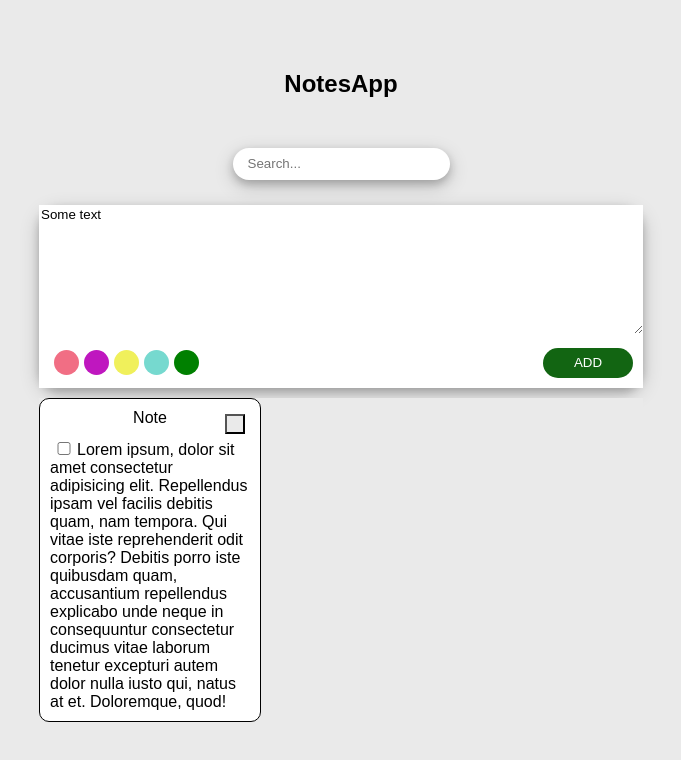
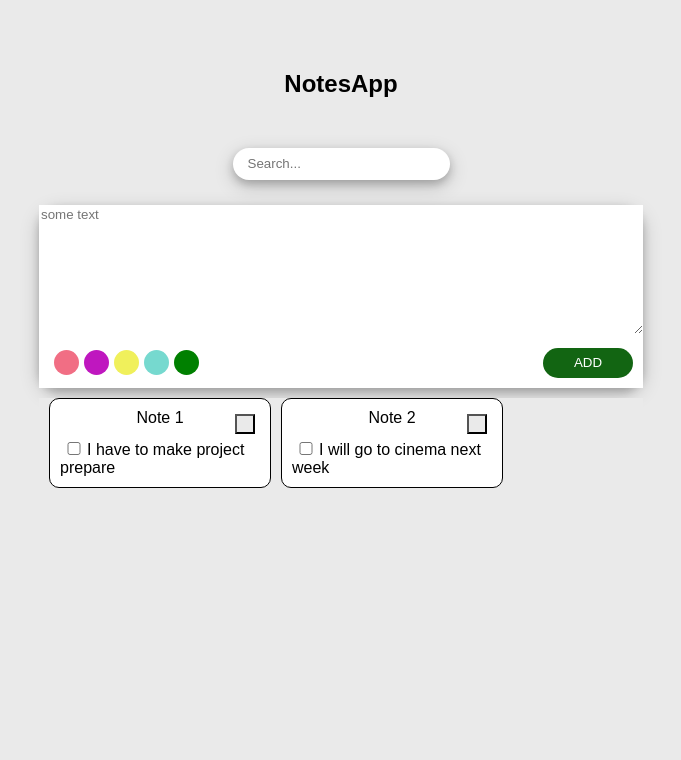
Before and after one commit to muhammetsalihaslan/notesApp, a React (Create React App) app in the folder notesapp/: page / in a window 1280 px wide. Shown: the top 760 px of the page, without its empty margins (299-980 px from the left). Built offline with nearby package versions, Linux system fonts and the light colour scheme.

Commit message:
noteList

```diff
--- a/notesapp/src/components/enterNote/EnterNote.jsx
+++ b/notesapp/src/components/enterNote/EnterNote.jsx
@@ -1,9 +1,19 @@
 import React from "react";
+import { useState } from "react";
+import { useDispatch } from "react-redux";
 
 const EnterNote = () => {
+  const [title, setTitle] = useState("");
+  const dispatch = useDispatch();
+
   return (
     <form className="enter">
-      <textarea className="Itext">Some text</textarea>
+      <textarea
+        className="Itext"
+        placeholder="some text"
+        value={title}
+        onChange={(e) => setTitle(e.target.value)}
+      ></textarea>
       <div className="buttons">
         <div className="buttons1">
           <input className="btn btn1" type="button" />
--- a/notesapp/src/components/noteList/NoteList.jsx
+++ b/notesapp/src/components/noteList/NoteList.jsx
@@ -1,21 +1,20 @@
 import React from "react";
+import { useSelector } from "react-redux";
+import { selectTodos } from "../../redux/todos/todoSlice";
 
 const NoteList = () => {
+  const noteTodos = useSelector(selectTodos);
+
   return (
     <div className="noteList">
-      <div className="note2">
-        <div className="noteF">Note</div>
-        <input className="toggle" type="checkbox" />
-        <label className="noteT">
-          Lorem ipsum, dolor sit amet consectetur adipisicing elit. Repellendus
-          ipsam vel facilis debitis quam, nam tempora. Qui vitae iste
-          reprehenderit odit corporis? Debitis porro iste quibusdam quam,
-          accusantium repellendus explicabo unde neque in consequuntur
-          consectetur ducimus vitae laborum tenetur excepturi autem dolor nulla
-          iusto qui, natus at et. Doloremque, quod!
-        </label>
-        <button className="destroy"></button>
-      </div>
+      {noteTodos.map((item) => (
+        <div className="note2" key={item.id}>
+          <div className="noteF">Note {item.id}</div>
+          <input className="toggle" type="checkbox" />
+          <label className="noteT">{item.title}</label>
+          <button className="destroy"></button>
+        </div>
+      ))}
     </div>
   );
 };
--- a/notesapp/src/index.css
+++ b/notesapp/src/index.css
@@ -109,6 +109,8 @@
 }
 
 .noteList {
+  display: flex;
+
   margin-top: 10px;
   width: 100%;
   max-width: 1024px;
@@ -121,6 +123,7 @@
   border: 1px solid black;
   border-radius: 10px;
   padding: 10px;
+  margin-left: 10px;
 }
 
 .noteF {
--- a/notesapp/src/redux/store.js
+++ b/notesapp/src/redux/store.js
@@ -1,5 +1,8 @@
 import { configureStore } from "@reduxjs/toolkit";
+import todoSlice from "./todos/todoSlice";
 
 export const store = configureStore({
-  reducer: {},
+  reducer: {
+    todos: todoSlice,
+  },
 });
--- a/notesapp/src/redux/todos/todoSlice.js
+++ b/notesapp/src/redux/todos/todoSlice.js
@@ -1,4 +1,4 @@
-import { CreateSlice } from "@reduxjs/toolkit";
+import { createSlice } from "@reduxjs/toolkit";
 
 export const todoSlice = createSlice({
   name: "todos",
@@ -16,5 +16,9 @@ export const todoSlice = createSlice({
       },
     ],
   },
-  reducer: {},
+  reducers: {},
 });
+
+export const selectTodos = (state) => state.todos.items;
+
+export default todoSlice.reducer;
```
